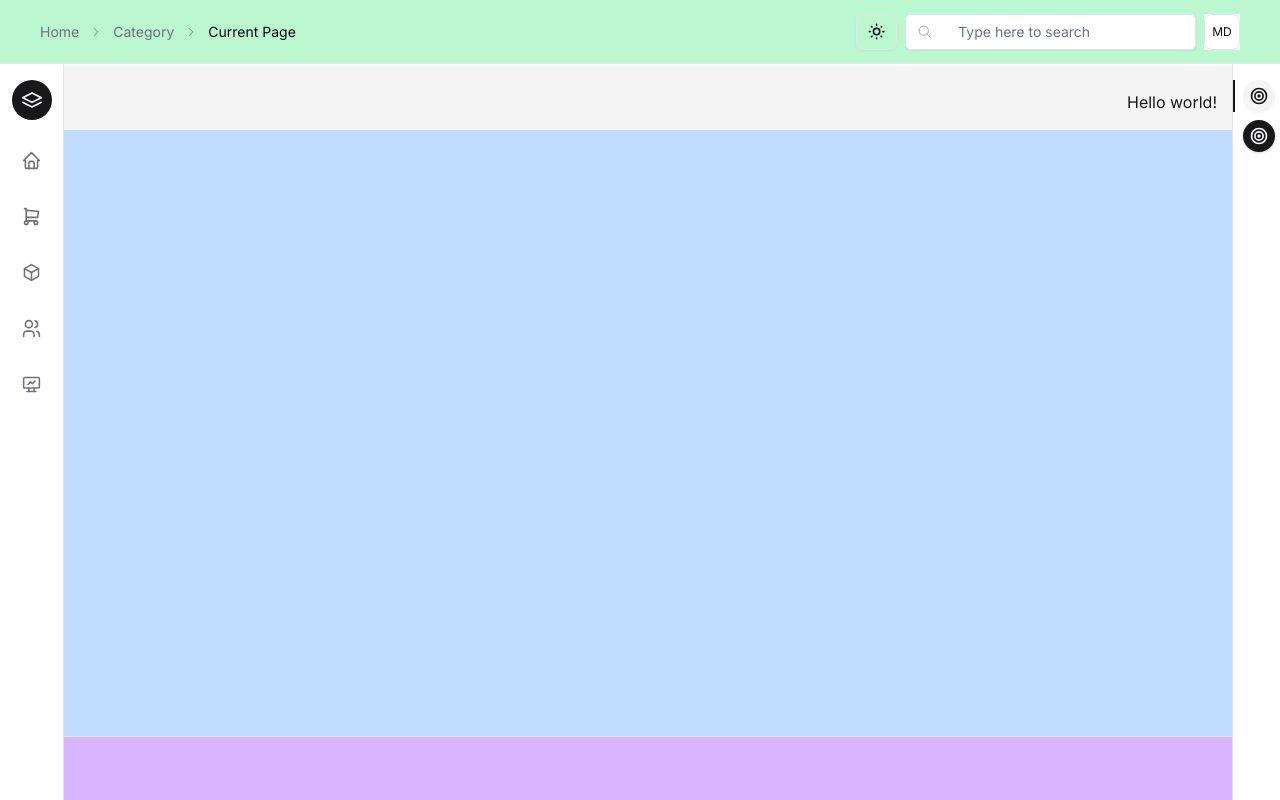
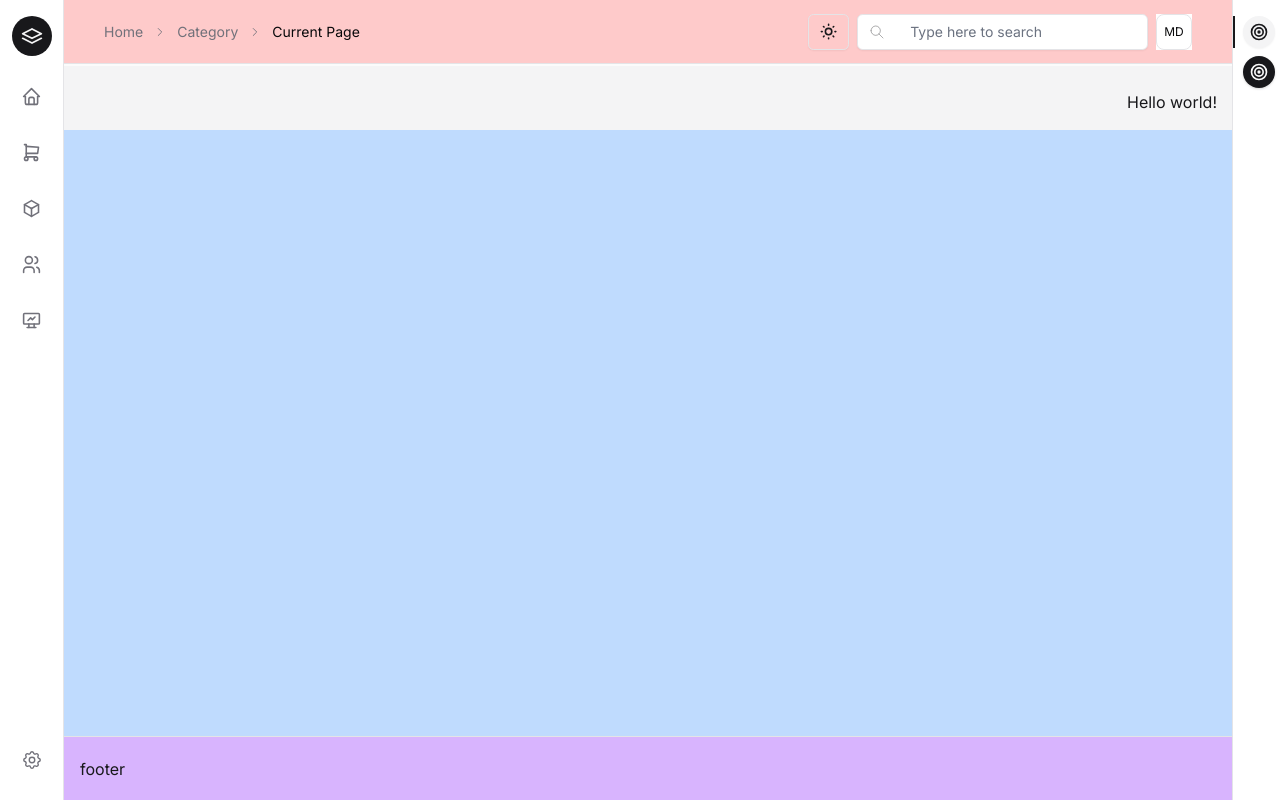
Before and after one commit to madhavdutta/xbeshui, a React (Vite) app: page / in a window 1280 px wide. Built offline with nearby package versions, Linux system fonts and the light colour scheme.

Commit message:
Appshell default layout fix

```diff
--- a/packages/core/components/Layout/appShell/appshell.tsx
+++ b/packages/core/components/Layout/appShell/appshell.tsx
@@ -24,7 +24,7 @@ const AppShell = React.forwardRef<HTMLDivElement, appShellProps>(
       shrinkedAside,
       ...props
     },
-    ref,
+    ref
   ) => {
     useXbeshProviderCheck();
 
@@ -33,12 +33,16 @@ const AppShell = React.forwardRef<HTMLDivElement, appShellProps>(
     const renderNavbarAlt = () => (
       <IfElse condition={!!Navbar}>
         <nav
-          className={`fixed bg-red-300 h-screen hidden sm:hidden md:flex lg:flex ${withBorder ? "border-r" : ""
-            } ${variant === "default"
+          className={`fixed bg-red-300 h-screen hidden sm:hidden md:flex lg:flex ${
+            withBorder ? "border-r" : ""
+          } ${
+            variant === "default"
               ? "w-16 left-0 top-0 bottom-0"
               : "w-72 left-0 top-0 bottom-0"
-            } ${layout === "alt"
-              ? `left-0 ${variant === "default"
+          } ${
+            layout === "alt"
+              ? `left-0 ${
+                  variant === "default"
                     ? "top-16 mt-[.01rem]"
                     : "top-16 mt-[.01rem]"
                 } z-10 bottom-0`
@@ -56,8 +60,10 @@ const AppShell = React.forwardRef<HTMLDivElement, appShellProps>(
     const renderHeaderAlt = () => (
       <IfElse condition={!!Header}>
         <header
-          className={`bg-green-200 h-16 top-0 ${fixedHeader ? "fixed" : ""
-            } flex items-center ${withBorder ? "border-b" : ""} ${layout === "alt"
+          className={`bg-green-200 h-16 top-0 ${
+            fixedHeader ? "fixed" : ""
+          } flex items-center ${withBorder ? "border-b" : ""} ${
+            layout === "alt"
               ? "left-0 right-0 z-10"
               : variant === "default"
               ? Navbar
@@ -66,7 +72,8 @@ const AppShell = React.forwardRef<HTMLDivElement, appShellProps>(
               : Navbar
               ? "md:left-72"
               : "md:left-0"
-            } ${Aside && layout !== "alt"
+          } ${
+            Aside && layout !== "alt"
               ? fixedHeader
                 ? "md:right-96"
                 : "md:mr-96"
@@ -107,9 +114,12 @@ const AppShell = React.forwardRef<HTMLDivElement, appShellProps>(
         }}
         transition={{ type: "spring", stiffness: 500, damping: 30 }}
         aria-label="Sidebar"
-        className={`h-screen bg-blue-200 w-full mr-0 ${Aside ? (asideOpened ? "md:mr-[510px]" : "md:mr-12") : "md:mr-0"
-          } ${Header ? (fixedHeader ? "mt-[66px]" : "mt-4") : "mt-0"} ${Footer ? "pb-20" : "pb-0"
-          } px-0 ${layout === "alt"
+        className={`h-screen bg-blue-200 w-full mr-0 ${
+          Aside ? (asideOpened ? "md:mr-[510px]" : "md:mr-12") : "md:mr-0"
+        } ${Header ? (fixedHeader ? "mt-[66px]" : "mt-4") : "mt-0"} ${
+          Footer ? "pb-20" : "pb-0"
+        } px-0 ${
+          layout === "alt"
             ? variant === "default"
               ? Navbar
                 ? "md:ml-16 top-16 mt-[2px] "
@@ -137,9 +147,11 @@ const AppShell = React.forwardRef<HTMLDivElement, appShellProps>(
           }}
           transition={{ type: "spring", stiffness: 500, damping: 30 }}
           aria-label="Footer"
-          className={`h-16 bg-purple-300 ${withBorder ? "border-t" : ""
+          className={`h-16 bg-purple-300 ${
+            withBorder ? "border-t" : ""
           } flex fixed items-center bottom-0  w-full mr-0 "md:mr-0"
-            } px-0 ${layout === "alt"
+            } px-0 ${
+              layout === "alt"
                 ? variant === "default"
                   ? Navbar
                     ? "md:ml-16 mt-[2px] "
@@ -188,14 +200,16 @@ const AppShell = React.forwardRef<HTMLDivElement, appShellProps>(
               right: asideOpened ? "12px" : "-500px",
             }}
             transition={{ type: "spring", stiffness: 500, damping: 30 }}
-            className={`fixed z-8 w-[500px] hidden h-full ${withBorder ? "border-l" : ""
+            className={`fixed z-8 w-[500px] hidden h-full ${
+              withBorder ? "border-l" : ""
             } ${layout === "alt" ? "top-16 z-10" : "top-0"}`}
             aria-label="Sidebar"
           >
             {Aside}
           </motion.div>
           <div
-            className={`w-12 z-10 fixed mt-[0.01rem] right-0 top-16 h-screen ${withBorder ? "border-l" : ""
+            className={`w-12 z-10 fixed mt-[0.01rem] right-0 top-16 h-screen ${
+              withBorder ? "border-l" : ""
             } pt-4 bg-background flex flex-col items-center`}
           >
             <Stack>
@@ -222,16 +236,19 @@ const AppShell = React.forwardRef<HTMLDivElement, appShellProps>(
       </IfElse>
     );
 
-
     const renderNavbarDefault = () => (
       <IfElse condition={!!Navbar}>
         <nav
-          className={`fixed bg-red-300 h-screen hidden sm:hidden md:flex lg:flex ${withBorder ? "border-r" : ""
-            } ${variant === "default"
+          className={`fixed bg-red-300 h-screen hidden sm:hidden md:flex lg:flex ${
+            withBorder ? "border-r" : ""
+          } ${
+            variant === "default"
               ? "w-16 left-0 top-0 bottom-0"
               : "w-72 left-0 top-0 bottom-0"
-            } ${layout === "alt"
-              ? `left-0 ${variant === "default"
+          } ${
+            layout === "alt"
+              ? `left-0 ${
+                  variant === "default"
                     ? "top-16 mt-[.01rem]"
                     : "top-16 mt-[.01rem]"
                 } z-10 bottom-0`
@@ -249,22 +266,9 @@ const AppShell = React.forwardRef<HTMLDivElement, appShellProps>(
     const renderHeaderDefault = () => (
       <IfElse condition={!!Header}>
         <header
-          className={`bg-green-200 h-16 top-0 ${fixedHeader ? "fixed" : ""
-            } flex items-center ${withBorder ? "border-b" : ""} ${layout === "alt"
-              ? "left-0 right-0 z-10"
-              : variant === "default"
-                ? Navbar
-                  ? "md:left-16"
-                  : "md:left-0"
-                : Navbar
-                  ? "md:left-72"
-                  : "md:left-0"
-            } ${Aside && layout !== "alt"
-              ? fixedHeader
-                ? "md:right-96"
-                : "md:mr-96"
-              : "md:right-0"
-            }`}
+          className={`bg-red-200 h-16 top-0  ${variant == "inner" ? "left-0 md:left-72 right-12" : "left-0 md:left-16 right-12" } ${
+            fixedHeader ? "fixed" : ""
+          } flex items-center ${withBorder ? "border-b" : ""} `}
         >
           <Sheet
             side="left"
@@ -300,9 +304,12 @@ const AppShell = React.forwardRef<HTMLDivElement, appShellProps>(
         }}
         transition={{ type: "spring", stiffness: 500, damping: 30 }}
         aria-label="Sidebar"
-        className={`h-screen bg-blue-200 w-full mr-0 ${Aside ? (asideOpened ? "md:mr-[510px]" : "md:mr-12") : "md:mr-0"
-          } ${Header ? (fixedHeader ? "mt-[66px]" : "mt-4") : "mt-0"} ${Footer ? "pb-20" : "pb-0"
-          } px-0 ${layout === "alt"
+        className={`h-screen bg-blue-200 w-full mr-0 ${
+          Aside ? (asideOpened ? "md:mr-[510px]" : "md:mr-12") : "md:mr-0"
+        } ${Header ? (fixedHeader ? "mt-[66px]" : "mt-4") : "mt-0"} ${
+          Footer ? "pb-20" : "pb-0"
+        } px-0 ${
+          layout === "alt"
             ? variant === "default"
               ? Navbar
                 ? "md:ml-16 top-16 mt-[2px] "
@@ -330,22 +337,7 @@ const AppShell = React.forwardRef<HTMLDivElement, appShellProps>(
           }}
           transition={{ type: "spring", stiffness: 500, damping: 30 }}
           aria-label="Footer"
-          className={`h-16 bg-purple-300 ${withBorder ? "border-t" : ""
-            } flex fixed items-center bottom-0  w-full mr-0 "md:mr-0"
-            } px-0 ${layout === "alt"
-              ? variant === "default"
-                ? Navbar
-                  ? "md:ml-16 mt-[2px] "
-                  : "md:ml-0 mt-16"
-                : "md:ml-72 mt-16"
-              : variant === "default"
-                ? Navbar
-                  ? "md:ml-16"
-                  : "md:ml-0"
-                : Navbar
-                  ? "md:ml-72"
-                  : "md:ml-0"
-            }`}
+          className={`h-16 bg-purple-300 flex fixed items-center bottom-0 w-full right-0 ${variant == "inner" ? "left-0 md:left-72" : "left-0 md:left-16" } ${withBorder ? "border-t" : ""} `}
         >
           {Footer && Footer}
         </motion.div>
@@ -381,14 +373,16 @@ const AppShell = React.forwardRef<HTMLDivElement, appShellProps>(
               right: asideOpened ? "12px" : "-500px",
             }}
             transition={{ type: "spring", stiffness: 500, damping: 30 }}
-            className={`fixed z-8 w-[500px] hidden h-full ${withBorder ? "border-l" : ""
-              } ${layout === "alt" ? "top-16 z-10" : "top-0"}`}
+            className={`fixed z-8 w-[500px] hidden h-full ${
+              withBorder ? "border-l" : ""
+            } ${layout === "default" ? "top-0 z-10" : ""}`}
             aria-label="Sidebar"
           >
             {Aside}
           </motion.div>
           <div
-            className={`w-12 z-10 fixed mt-[0.01rem] right-0 top-16 h-screen ${withBorder ? "border-l" : ""
+            className={`w-12 z-10 fixed mt-[0.01rem] right-0 top-0 h-screen ${
+              withBorder ? "border-l" : ""
             } pt-4 bg-background flex flex-col items-center`}
           >
             <Stack>
@@ -419,23 +413,23 @@ const AppShell = React.forwardRef<HTMLDivElement, appShellProps>(
       <div
         className={cn(
           appShellVariant({ layout, variant, className }),
-          "w-full h-screen overflow-auto text-primary",
+          "w-full h-screen overflow-auto text-primary"
         )}
         {...props}
         ref={ref}
       >
         <div className="w-full flex flex-col h-screen">
-            {layout==="default" ? renderHeaderDefault() : renderHeaderAlt()}
+          {layout === "default" ? renderHeaderDefault() : renderHeaderAlt()}
           <div className="flex flex-row justify-between">
-              {layout==="default" ? renderNavbarDefault() : renderNavbarAlt()}
-              {layout==="default" ? renderMainDefault() : renderMainAlt()}
-              {layout==="default" ? renderAsideDefault() : renderAsideAlt()}
+            {layout === "default" ? renderNavbarDefault() : renderNavbarAlt()}
+            {layout === "default" ? renderMainDefault() : renderMainAlt()}
+            {layout === "default" ? renderAsideDefault() : renderAsideAlt()}
           </div>
-            {layout==="default" ? renderFooterDefault() : renderFooterAlt()}
+          {layout === "default" ? renderFooterDefault() : renderFooterAlt()}
         </div>
       </div>
     );
-  },
+  }
 );
 
 AppShell.displayName = "AppShell";
--- a/src/App.tsx
+++ b/src/App.tsx
@@ -132,7 +132,7 @@ const App = () => {
 				Header={<HeaderUI />}
 				Footer={<FooterUI />}
 				Aside={<Aside />}
-				layout="alt"
+				layout="default"
 				variant="default"
 				withBorder={true}
 				className="bg-muted/40"
```
Also changed, not shown: 1 other file (tests, documents, lock files or other folders). Lines whose indentation alone changed are shown as unchanged.
